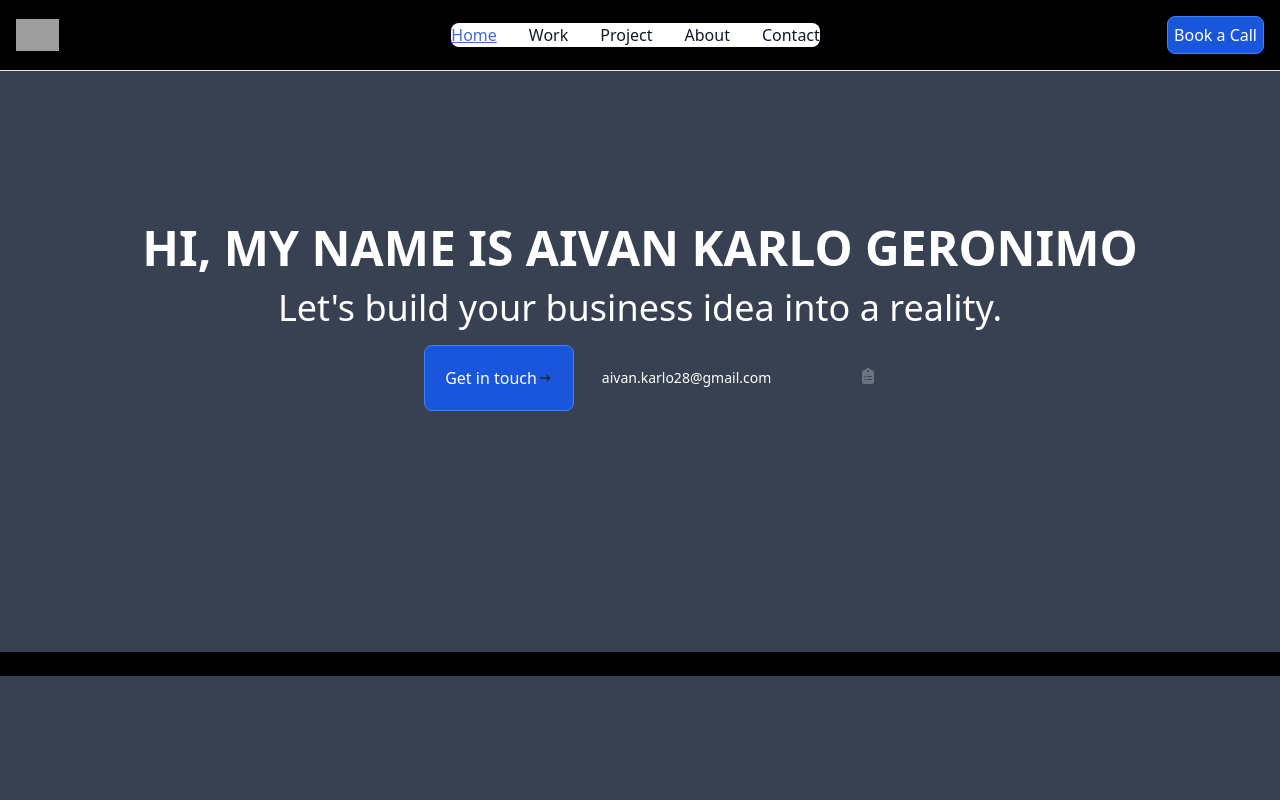
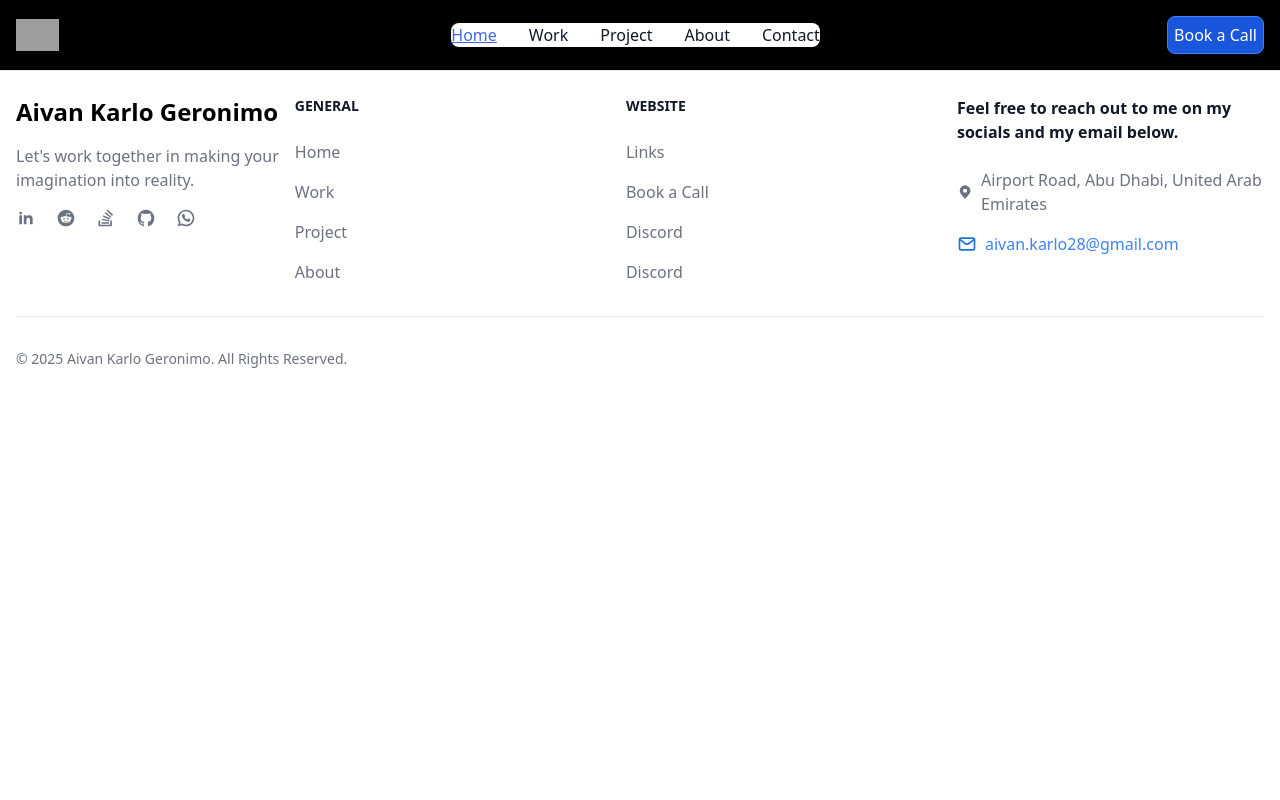
Before and after one commit to avnkrlo/react_portfolio, a React (Vite) app: page /react_portfolio/home in a window 1280 px wide. Shown: the top 800 px of the page. Built offline with nearby package versions, Linux system fonts and the light colour scheme; grey boxes are pictures that could not be loaded.

Commit message:
fixing landing page

```diff
--- a/package.json
+++ b/package.json
@@ -1,6 +1,6 @@
 {
   "name": "react_portfolio",
-  "homepage": "https://avnkrlo.github.io/react_portfolio/",
+  "homepage": "https://avnkrlo.github.io/react_portfolio/home",
   "private": true,
   "version": "0.0.0",
   "type": "module",
--- a/src/App.tsx
+++ b/src/App.tsx
@@ -1,13 +1,13 @@
 import Footer from "./components/Footer";
 import NavbarComponent from "./components/NavbarComponent";
 import { Outlet } from "react-router-dom";
-import Home from "./pages/Home";
+// import Jumbotron from "./components/Jumbotron";
 
 function App() {
   return (
     <div className="bg-black">
       <NavbarComponent/>
-        <Home/>
+        {/* <Jumbotron/> */}
         <Outlet/>
       <Footer/>
     </div>
--- a/src/pages/Home.tsx
+++ b/src/pages/Home.tsx
@@ -1,9 +1,6 @@
-import Jumbotron from "../components/Jumbotron"
-
 export default function Home() {
     return (
         <>
-            <Jumbotron/>
             <h1>Home</h1>
         </>
     );
--- a/vite.config.ts
+++ b/vite.config.ts
@@ -6,5 +6,5 @@ import flowbiteReact from "flowbite-react/plugin/vite";
 // https://vite.dev/config/
 export default defineConfig({
   plugins: [react(), tailwindcss(), flowbiteReact()],
-  base: "/react_portfolio",
+  base: "/react_portfolio/",
 });
```
